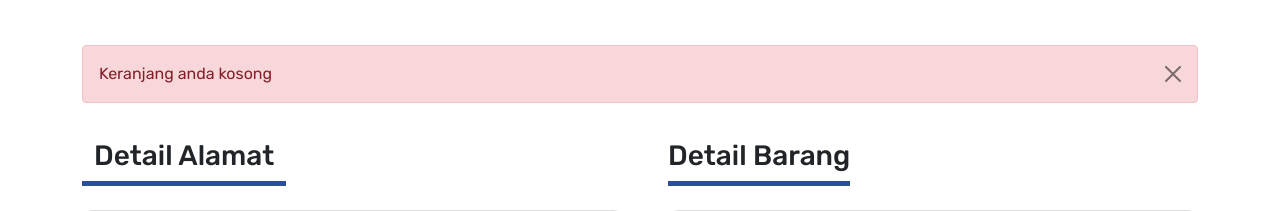
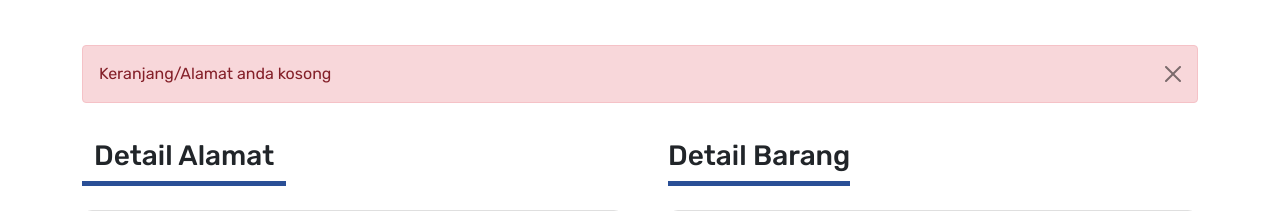
Before and after one commit to damaranshary/UAS-Pemrograman-Web, a PHP site: the page made by checkout.php in a window 1280 px wide. Shown: the part 93-304 px from the top of the page. Run offline with PHP 8.4, Linux system fonts and the light colour scheme; a user stored in the database is signed in; data comes from the database, SQL or seed files in the repository; data that the repository does not hold is empty; some libraries are stand-ins or nearby versions.

Commit message:
D day fix (3)

```diff
--- a/checkout.php
+++ b/checkout.php
@@ -32,7 +32,7 @@ mysqli_next_result($connect);
         $alert = "";
     } else {
         $alert = "<div class='alert alert-danger alert-dismissible fade show' role='alert'>
-        Keranjang anda kosong
+        Keranjang/Alamat anda kosong
         <button type='button' class='btn-close' data-bs-dismiss='alert' aria-label='Close'></button>
         </div>";
     }
--- a/server/transaksi_process.php
+++ b/server/transaksi_process.php
@@ -19,6 +19,10 @@ $query_getcart = mysqli_query($connect, "CALL getKeranjang('$id_users')");
 mysqli_next_result($connect);
 $jumlah_keranjang = mysqli_num_rows($query_getcart);
 
+if (empty($id_alamat)) {
+    header('location: ../checkout.php?status_transaksi=gagal');
+    mysqli_query($connect, "SET autocommit = 1");
+} else {
     if ($jumlah_keranjang == 0) {
         header('location: ../checkout.php?status_transaksi=gagal');
         mysqli_query($connect, "SET autocommit = 1");
@@ -43,3 +47,4 @@ if ($jumlah_keranjang == 0) {
         mysqli_query($connect, "SET autocommit = 1");
         header('location: ../index.php?status_transaksi=selesai');
     }
+}
```
Lines whose indentation alone changed are shown as unchanged.
